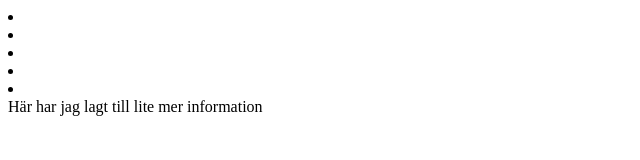
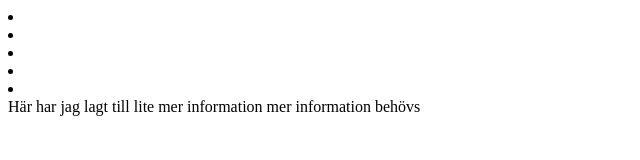
Before and after one commit to lespionage/newstuff, a plain HTML site: page index.html in a window 1280 px wide. Shown: the whole page, without its empty margins (0-640 px from the left). Drawn offline with Linux system fonts and the light colour scheme.

Commit message:
More info

```diff
--- a/index.html
+++ b/index.html
@@ -7,4 +7,5 @@
 
 
 	Här har jag lagt till lite mer information
+	mer information behövs
 </html>
```
